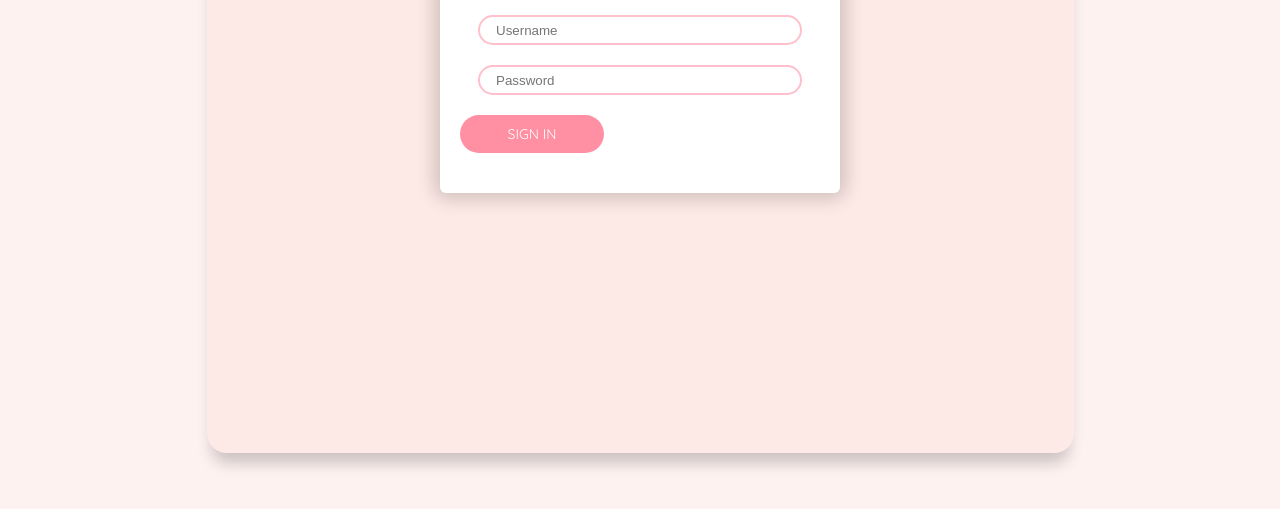
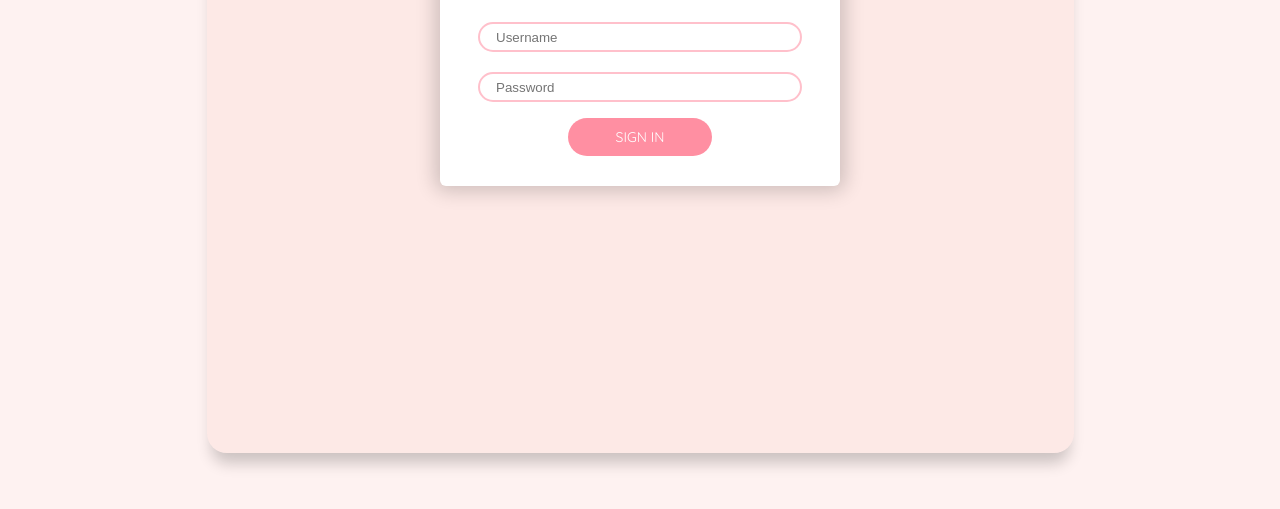
Before and after one commit to ibltrm/beeivedesign, a website with bundled scripts: page message.html in a window 1280 px wide. Shown: the part 291-800 px from the top of the page. Built offline with nearby package versions, Linux system fonts and the light colour scheme.

Commit message:
button update

```diff
--- a/message-style.css
+++ b/message-style.css
@@ -260,7 +260,11 @@ a:hover {
 }
 
 #logout_btn {
-   display: none;
+    display: none;
+}
+
+#sign_in_btn {
+    margin: 6px auto 0;
 }
 
 @media only screen and (max-width: 800px) {
--- a/message.html
+++ b/message.html
@@ -20,9 +20,9 @@
         <div class=" login-container popup" id="login_popup">
             <div><img src="images/bee-logo2.png" class="beeive-image"></div>
             <div class="login-btn">
-                <span>Welcome back <i class="fa-regular fa-heart"></i> </span>
+                <span>Welcome back <i class="fa-regular fa-heart"></i></span>
             </div>
-            <form>
+            <form class="login-form">
                 <input id="sign_in_username" type="text" class="info-container" placeholder="Username">
                 <input id="sign_in_password" type="password" class="info-container" placeholder="Password">
                 <button id="sign_in_btn" type="button" class="btn">Sign in</button>
```
